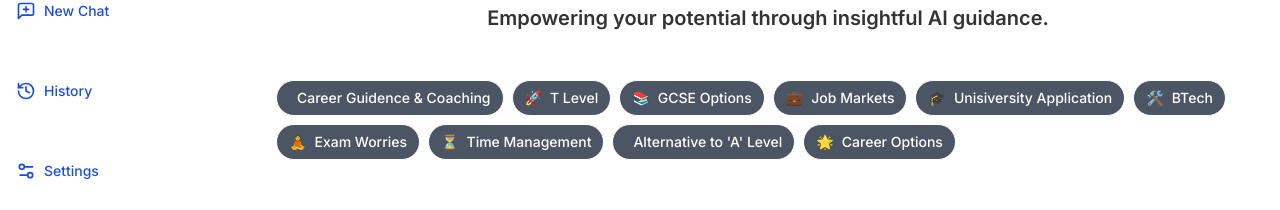
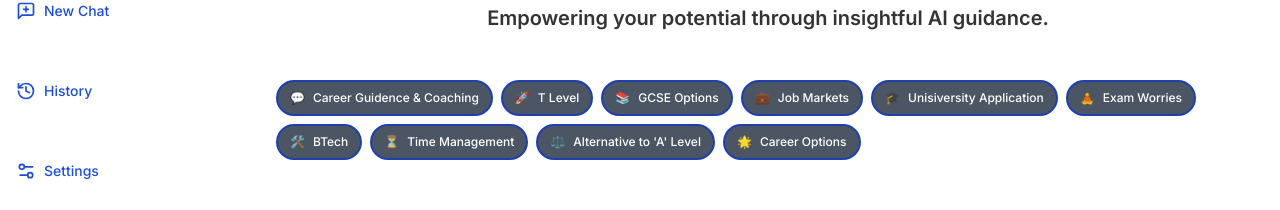
Before and after one commit to KGrim23/PathFinder_V1.0, a Next.js app: page /Dashboard in a window 1280 px wide. Shown: the part 121-331 px from the top of the page. Built offline with nearby package versions, Linux system fonts and the light colour scheme; no server answers.

Commit message:
options button styled and update buttonprops

```diff
--- a/app/Dashboard/page.tsx
+++ b/app/Dashboard/page.tsx
@@ -10,11 +10,9 @@ import SavedChatsPage from "../saved-chats/page";
 import { useRouter } from "next/navigation";
 import Sidebar from "../components/Sidebar";
 import { CircleX } from "lucide-react";
-import Card from "../components/Card";
 import { Button } from "@/components/ui/button";
 import VoiceInput from "../components/VoiceInput";
-import Link from "next/link";
-import RSSParser from "rss-parser";
+import "../globals.css";
 
 type MessageType = {
   type: "user" | "ai";
@@ -24,6 +22,19 @@ type MessageType = {
     disliked: boolean;
     sound: boolean;
   };
+};
+
+const optionIcons: { [key: string]: string } = {
+  "Career Guidence & Coaching": "💬",
+  "T Level": "🚀",
+  "GCSE Options": "📚",
+  "Job Markets": "💼",
+  "Unisiversity Application": "🎓",
+  "Exam Worries": "🧘",
+  BTech: "🛠️",
+  "Time Management": "⏳",
+  "Alternative to 'A' Level": "⚖️",
+  "Career Options": "🌟",
 };
 
 export default function Dashboard() {
@@ -176,51 +187,17 @@ export default function Dashboard() {
           <h2 className="mb-12 mt-12 text-xl text-center font-semibold">
             Empowering your potential through insightful AI guidance.
           </h2>
-          <div className="flex flex-wrap gap-2 items-center justify-space-between text-xs">
-            {[
-              "Career Guidence & Coaching",
-              "T Level",
-              "GCSE Options",
-              "Job Markets",
-              "Unisiversity Application",
-              "BTech",
-              "Exam Worries",
-              "Time Management",
-              "Alternative to 'A' Level",
-              "Career Options",
-            ].map((option) => (
+          <div className="flex flex-wrap gap-2 items-center justify-self-auto text-xs">
+            {Object.keys(optionIcons).map((option) => (
               <Button
                 key={option}
-                variant="outline"
+                variant="rainbow" // Use rainbow variant
                 size="sm"
-                className={`rounded-full p-3 items-center ${
-                  isDarkMode ? "bg-gray-800" : "bg-gray-600 text-white"
-                }`}
+                className={`text-[12px] rounded-full p-3 items-center relative overflow-hidden
+               ${isDarkMode ? "bg-black" : "bg-gray-600 text-white"}`}
                 onClick={() => handleOptionClick(option)}
               >
-                <span className="mr-2">
-                  {option === "Career Guidence and Coaching"
-                    ? "💬"
-                    : option === "T Level"
-                    ? "🚀"
-                    : option === "GCSE Options"
-                    ? "📚"
-                    : option === "Job Markets"
-                    ? "💼"
-                    : option === "Unisiversity Application"
-                    ? "🎓"
-                    : option === "Exam Worries"
-                    ? "🧘"
-                    : option === "BTech"
-                    ? "🛠️"
-                    : option === "Time Management"
-                    ? "⏳"
-                    : option === "Alternative to A-Level"
-                    ? "⚖️"
-                    : option === "Career Options"
-                    ? "🌟"
-                    : ""}
-                </span>
+                <span className="mr-2">{optionIcons[option]}</span>
                 {option}
               </Button>
             ))}
--- a/app/_app.tsx
+++ b/app/_app.tsx
@@ -1,8 +1,8 @@
 import "./globals.css";
 
 export const metadata = {
-  title: "Lumny App",
-  description: "AI Coach",
+  title: "PathFinder",
+  description: "AI advisor",
 };
 
 export default function RootLayout({
--- a/app/globals.css
+++ b/app/globals.css
@@ -10,6 +10,19 @@ body {
   margin: 0;
   padding: 0;
   overflow-x: hidden;
+}
+
+@keyframes rainbow {
+  0% {
+    background-position: 0% 50%;
+  }
+  100% {
+    background-position: 200% 50%;
+  }
+}
+
+.animate-rainbow {
+  animation: rainbow 4s ease-in-out infinite;
 }
 
 .full-height {
--- a/app/layout.tsx
+++ b/app/layout.tsx
@@ -1,4 +1,3 @@
-// app/layout.tsx
 import "./globals.css";
 import { ReactNode } from "react";
 import { ThemeProvider } from "./components/ThemeContext";
--- a/app/privacy-policy/page.tsx
+++ b/app/privacy-policy/page.tsx
@@ -114,7 +114,7 @@ const PrivacyPolicy: React.FC = () => {
                   6. Contact Us
                 </h2>
                 <p className="mb-6">
-                  If you have questions, contact us at Path Finder.com
+                  If you have questions, contact us at PathFinder.com
                 </p>
               </div>
             </div>
--- a/app/terms/page.tsx
+++ b/app/terms/page.tsx
@@ -120,7 +120,7 @@ const Terms: React.FC = () => {
                 </h2>
                 <p className="mb-6 text-sm">
                   If you have any questions about these terms, please contact us
-                  at Path Finder.com
+                  at PathFinder.com
                 </p>
               </div>
             </div>
--- a/components/ui/button.tsx
+++ b/components/ui/button.tsx
@@ -1,9 +1,9 @@
-import * as React from "react"
-import { Slot } from "@radix-ui/react-slot"
-import { cva, type VariantProps } from "class-variance-authority"
+import * as React from "react";
+import { Slot } from "@radix-ui/react-slot";
+import { cva, type VariantProps } from "class-variance-authority";
+import { cn } from "@/lib/utils";
 
-import { cn } from "@/lib/utils"
-
+// Extend buttonVariants to include the rainbow border effect without hover
 const buttonVariants = cva(
   "inline-flex items-center justify-center whitespace-nowrap rounded-md text-sm font-medium ring-offset-background transition-colors focus-visible:outline-none focus-visible:ring-2 focus-visible:ring-ring focus-visible:ring-offset-2 disabled:pointer-events-none disabled:opacity-50",
   {
@@ -18,6 +18,17 @@ const buttonVariants = cva(
           "bg-secondary text-secondary-foreground hover:bg-secondary/80",
         ghost: "hover:bg-accent hover:text-accent-foreground",
         link: "text-primary underline-offset-4 hover:underline",
+        rainbow: [
+          // Base button styles
+          "bg-black text-white",
+          "border-2 border-transparent",
+          "border-solid border-blue-800",
+          "transition-all duration-300",
+          "hover:border-image hover:border-[1px] hover:border-image:linear-gradient(90deg, red, orange, yellow, green, blue, indigo, violet)",
+          "hover:shadow-lg",
+          "hover:shadow-[0_0_15px_rgba(0,0,255,0.8)]",
+          "hover:text-grey-100",
+        ],
       },
       size: {
         default: "h-10 px-4 py-2",
@@ -31,26 +42,26 @@ const buttonVariants = cva(
       size: "default",
     },
   }
-)
+);
 
 export interface ButtonProps
   extends React.ButtonHTMLAttributes<HTMLButtonElement>,
     VariantProps<typeof buttonVariants> {
-  asChild?: boolean
+  asChild?: boolean;
 }
 
 const Button = React.forwardRef<HTMLButtonElement, ButtonProps>(
   ({ className, variant, size, asChild = false, ...props }, ref) => {
-    const Comp = asChild ? Slot : "button"
+    const Comp = asChild ? Slot : "button";
     return (
       <Comp
         className={cn(buttonVariants({ variant, size, className }))}
         ref={ref}
         {...props}
       />
-    )
+    );
   }
-)
-Button.displayName = "Button"
+);
+Button.displayName = "Button";
 
-export { Button, buttonVariants }
+export { Button, buttonVariants };
--- a/tailwind.config.ts
+++ b/tailwind.config.ts
@@ -57,6 +57,10 @@ const config: Config = {
         mono: ['"GeistMono"', "monospace"],
       },
 
+      fontSize: {
+        xxs: "0.625rem", // 10px
+      },
+
       borderRadius: {
         lg: "var(--radius)",
         md: "calc(var(--radius) - 2px)",
```
